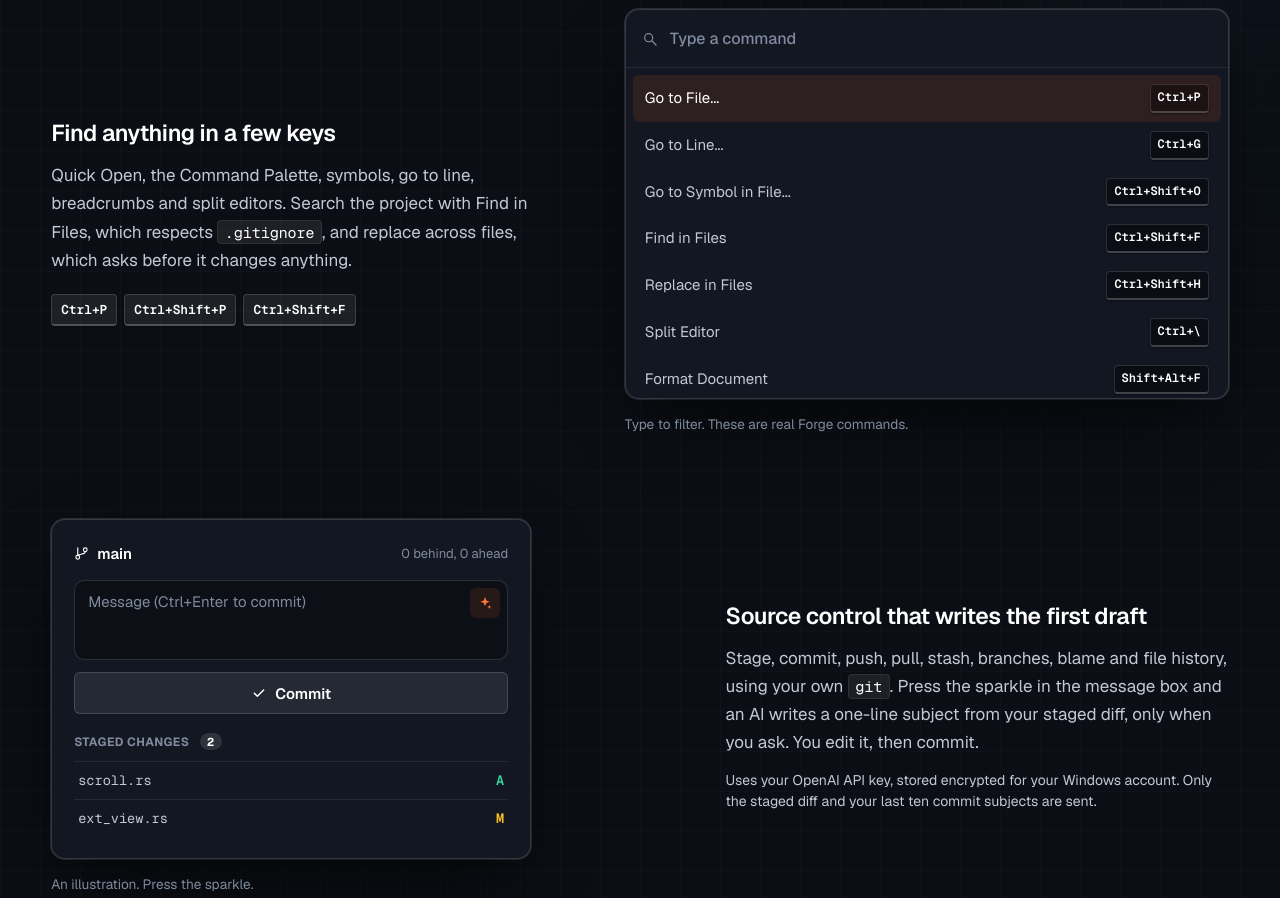
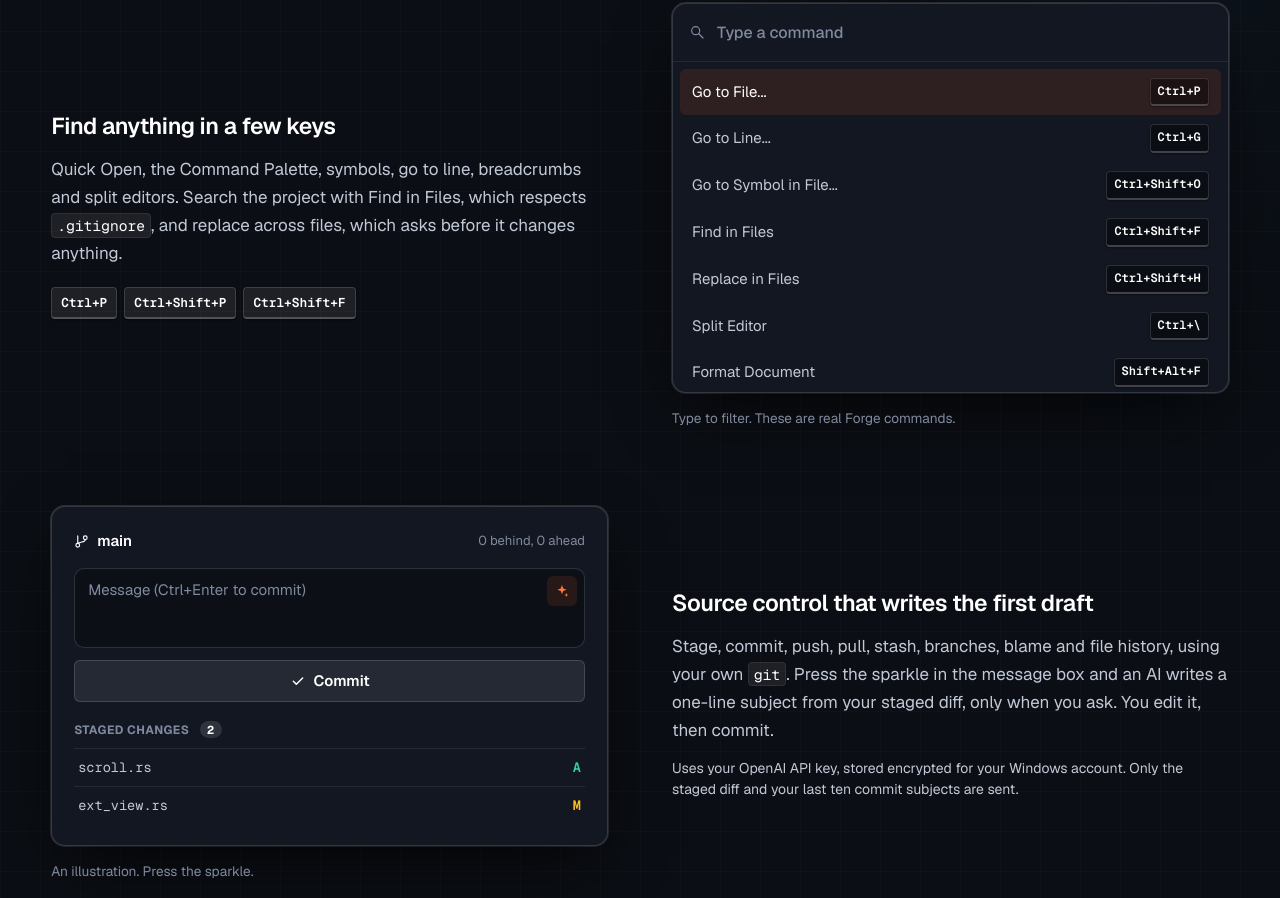
Before and after one commit to sukantamajhi/forge-ide, a plain HTML site: page site/index.html in a window 1280 px wide. Shown: the part 1569-2467 px from the top of the page. Drawn offline with Linux system fonts and the light colour scheme.

Commit message:
chore: adjust styles and text for consistency and UX polish

```diff
--- a/site/css/style.css
+++ b/site/css/style.css
@@ -181,8 +181,8 @@ code, kbd {
 
 code {
   white-space: nowrap;
-  font-size: 0.88em;
-  padding: 0.125em 0.4375em;
+  font-size: 0.86em;
+  padding: 0.125em 0.35em;
   border-radius: var(--radius-xs);
   background: rgba(255, 255, 255, 0.08);
   color: #ffffff;
@@ -896,15 +896,15 @@ h4,
 }
 
 .row {
-  margin-top: clamp(3rem, 6.5vw, 6.5rem);
+  margin-top: clamp(3rem, 6vw, 5.5rem);
   display: grid;
-  grid-template-columns: minmax(0, 5fr) minmax(0, 6fr);
-  gap: clamp(1.75rem, 5.5vw, 5.5rem);
+  grid-template-columns: repeat(2, minmax(0, 1fr));
+  gap: clamp(2rem, 5vw, 4.5rem);
   align-items: center;
 }
 
 .row-flip {
-  grid-template-columns: minmax(0, 6fr) minmax(0, 5fr);
+  grid-template-columns: repeat(2, minmax(0, 1fr));
 }
 
 .row-flip .row-text {
@@ -946,7 +946,7 @@ kbd {
   border-radius: var(--radius-lg);
   box-shadow: var(--shadow-window);
   overflow: hidden;
-  max-width: 42rem;
+  max-width: 38rem;
   width: 100%;
 }
 
@@ -1033,9 +1033,9 @@ kbd {
   border-radius: var(--radius-lg);
   box-shadow: var(--shadow-window);
   padding: 1.375rem;
-  max-width: 30rem;
+  max-width: 38rem;
   width: 100%;
-  margin-inline: auto;
+  margin-inline: 0;
 }
 
 .row-flip .scm {
--- a/site/index.html
+++ b/site/index.html
@@ -257,8 +257,7 @@
                     <div class="row-text">
                         <h3>Find anything in a few keys</h3>
                         <p>Quick Open, the Command Palette, symbols, go to line, breadcrumbs and split editors. Search
-                            the project with Find in Files, which respects <code>.gitignore</code>, and replace across
-                            files, which asks before it changes anything.</p>
+                            the project with Find in Files, which respects <code>.gitignore</code>, and replace across files, which asks before it changes anything.</p>
                         <p class="keys"><kbd>Ctrl+P</kbd><kbd>Ctrl+Shift+P</kbd><kbd>Ctrl+Shift+F</kbd></p>
                     </div>
                     <div class="row-demo">
@@ -284,10 +283,7 @@
                 <div class="row row-flip">
                     <div class="row-text">
                         <h3>Source control that writes the first draft</h3>
-                        <p>Stage, commit, push, pull, stash, branches, blame and file history, using your own
-                            <code>git</code>. Press the sparkle in the message box and an AI writes a one-line subject
-                            from your staged diff, only when you ask. You edit it, then commit.
-                        </p>
+                        <p>Stage, commit, push, pull, stash, branches, blame and file history, using your own <code>git</code>. Press the sparkle in the message box and an AI writes a one-line subject from your staged diff, only when you ask. You edit it, then commit.</p>
                         <p class="small">Uses your OpenAI API key, stored encrypted for your Windows account. Only the
                             staged diff and your last ten commit subjects are sent.</p>
                     </div>
@@ -447,7 +443,7 @@
                         <div class="way">
                             <h3>Download</h3>
                             <p>Windows 10 or 11. Installs for your user only, with no admin prompt, and offers <em>Open
-                                    with Forge</em> in the right-click menu, a desktop icon, and <code>forge .</code> on
+                                    with Forge</em> in the right-click menu, a desktop icon, and <code>forge</code> on
                                 your <code>PATH</code>.</p>
                             <a class="btn btn-white"
                                 href="https://github.com/sukantamajhi/forge-ide/releases/download/v0.1.0/Forge-Setup-0.1.0.exe"
```
